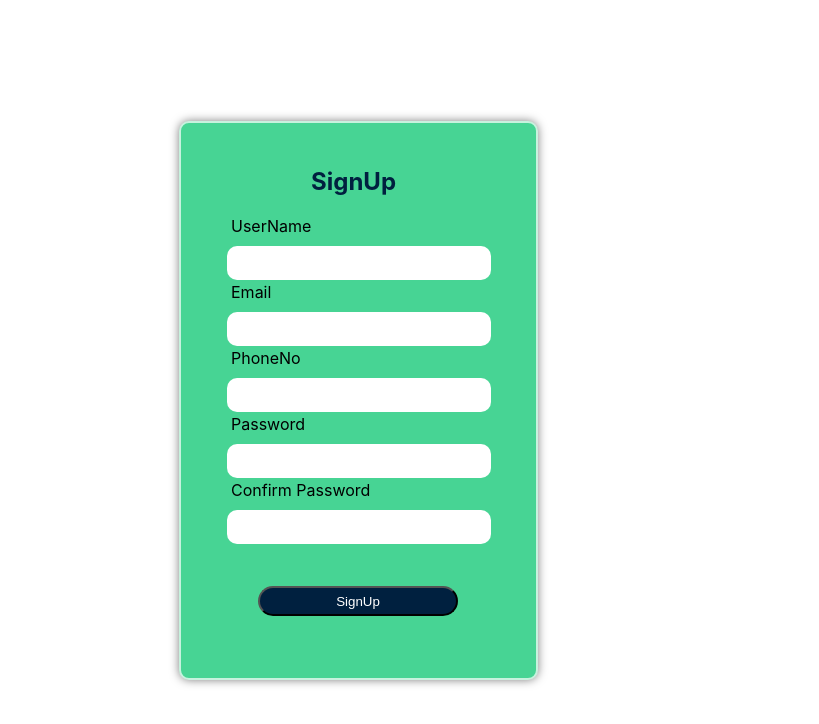
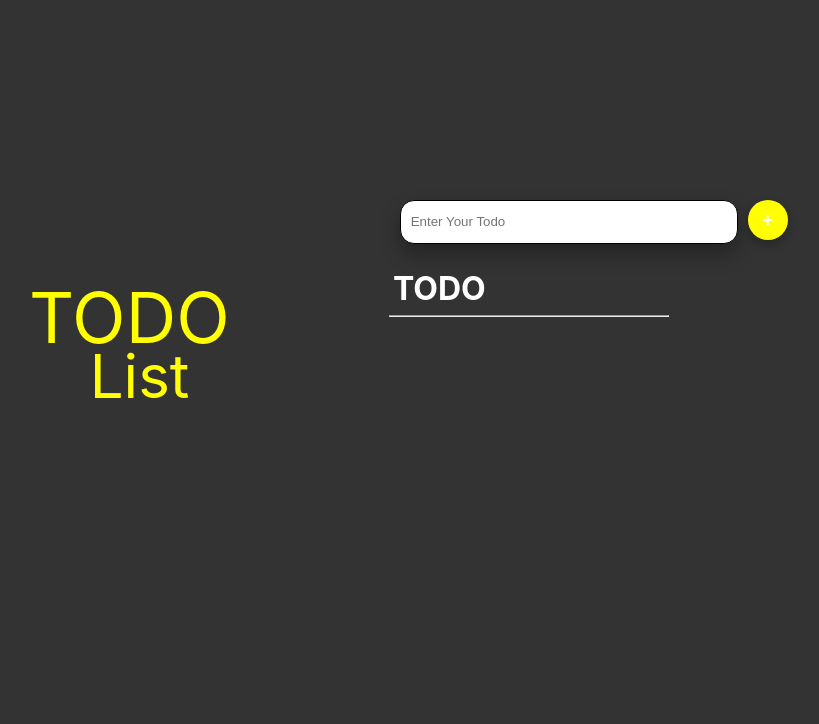
Before and after one commit to Varun1452/HackathonProject, a React (Create React App) app: page / in a window 1280 px wide. Shown: the top 724 px of the page, without its empty margins (311-1130 px from the left). Built offline with nearby package versions, Linux system fonts and the light colour scheme.

Commit message:
new code aadad

```diff
--- a/public/index.html
+++ b/public/index.html
@@ -13,7 +13,7 @@
     <!--
       manifest.json provides metadata used when your web app is installed on a
       user's mobile device or desktop. See https://developers.google.com/web/fundamentals/web-app-manifest/
-    -->
+    --><link rel="stylesheet" href="https://cdnjs.cloudflare.com/ajax/libs/font-awesome/6.4.2/css/all.min.css" integrity="sha512-z3gLpd7yknf1YoNbCzqRKc4qyor8gaKU1qmn+CShxbuBusANI9QpRohGBreCFkKxLhei6S9CQXFEbbKuqLg0DA==" crossorigin="anonymous" referrerpolicy="no-referrer" />
     <link rel="manifest" href="%PUBLIC_URL%/manifest.json" />
     <!--
       Notice the use of %PUBLIC_URL% in the tags above.
--- /dev/null
+++ b/src/App.js
@@ -0,0 +1,33 @@
+import React, { useState } from 'react'
+import Todo from './todo_list'
+import todolist from './todolist';
+import "./todo_list.css";
+
+function App() {
+  const [todo, setTodo] = useState([]);
+  let addList = (input) => {
+    if(input!=='')
+    setTodo([...todo, input]);
+  }
+
+  const deletelistitem = (key) => {
+    let newListTodo = [...todo];
+    newListTodo.splice(key,1)
+    setTodo([...newListTodo])
+  }
+  return (
+    <div className='main-container'>
+    <div className='center-container'>
+    <Todo addList={addList}/>
+      <h1 className='app-heading'>TODO</h1>
+      <hr/>{todo.map((listItem,i) => {
+        return (
+         <Todo  key= {i}  index = {i} item = {listItem} deleteItem = {deletelistitem}/>
+        )
+      })}
+    </div>
+    </div>
+  )
+}
+
+export default App
--- a/src/index.js
+++ b/src/index.js
@@ -1,16 +1,17 @@
 import React from 'react';
 import ReactDOM from 'react-dom/client';
 import './index.css';
-import Signup from './Signup';
 //import ContactUs from './Contact_Us';
 import reportWebVitals from './reportWebVitals';
 //import Login from './Login';
-const mongoose = require('mongoose');
+//import Todo from './todo_list'
+//import Signup from './Signup';
+import App from './App';
 
 const root = ReactDOM.createRoot(document.getElementById('root'));
 root.render(
   <React.StrictMode>
-    <Signup/>
+    <App/>
   </React.StrictMode>
 
 
--- /dev/null
+++ b/src/todo_list.css
@@ -0,0 +1,108 @@
+*/{
+    margin: 0;
+    padding: 0;
+  }
+  body{
+    background-color: #333;
+  }
+  .main-container{
+    /* display: flex;
+    justify-content: center;
+    align-items: center;
+    height: 100vh; */
+  }
+
+  .app-heading{
+    padding: 4px;
+    color: white;
+    /* text-align: center; */
+    text-transform: uppercase;
+    margin-left: 700px;
+    margin-bottom: -5px;
+  }
+
+  .input-box-todo{
+    margin-left: 170px;
+
+    width: 324px;
+    height: 40px;
+    border-radius: 14px;
+    border:1px solid black;
+    padding-left: 10px;
+    box-shadow: 0px 10px 20px rgba(0,0,0,0.3);
+
+  }
+  .btn{
+    width:40px;
+    height:40px;
+    border-radius: 50%;
+    border:none;
+    background-color:yellow;
+    color: white;
+    font-weight: bolder;
+    font-size: larger;
+    margin-left: 10px;
+    cursor: pointer;
+    box-shadow: 0px 5px 10px rgba(11, 10, 10, 0.3);
+    margin-top: 200px;
+
+  }
+  .add-btn:active{
+    box-shadow: none;
+  }
+  .list-container{
+    display: flex;
+    align-items: center;
+    margin-top: 5px;
+  }
+  .list-item{
+    list-style-type: none;
+    /* background-color: #596e8b; */
+    border:2px solid rgb(161, 158, 158);
+    color:white;
+    padding:3px;
+    padding-left: 5px;
+    border-radius: 5px;
+    width: 100%;
+    height: 30px;
+    display: flex;
+    align-items: center;
+    position: relative;
+    margin-top: 10px;
+  }
+  .icons{
+    position: absolute;
+    right: 10px;
+  }
+  .icons i{
+    margin: 4px;
+    font-size: large;
+    cursor: pointer;
+    transition: 0.1s;
+  }
+  .icons i:hover{
+    transform: scale(1.2);
+  }
+  .icon-delete:hover{
+    color: red;
+  }
+
+  .todo{
+  font-size: 70px;
+  color:yellow;
+  float: left;
+  margin-top: 275px;
+  margin-left: 340px;
+  }
+  .mainTodo{
+  font-size: 60px;
+  color:yellow;
+  float: left;
+  margin-top: 340px;
+  margin-left: -140px;
+
+  }
+  hr{
+    margin-left: 700px;
+    margin-right: 300px;
+  }
--- /dev/null
+++ b/src/todo_list.js
@@ -0,0 +1,31 @@
+import React from "react";
+import { useState } from "react";
+import './todo_list.css'
+
+
+
+function Todo(props) {
+    const [input, setInput] = useState('');
+
+    const handleEnterPress = (e)=>{
+        if(e.keyCode===13){
+            props.addList(input)
+            setInput("")
+        }
+    }
+
+    return (
+        <>
+
+        <div className="todo">TODO</div>
+        <div className="mainTodo">List</div>
+        <div className="input-container">
+            <input type="text" className="input-box-todo" placeholder="Enter Your Todo"  value={input}  onChange={(e) => {setInput(e.target.value)}} onClick={handleEnterPress}/>
+            <button className="btn" onClick={() =>{props.addList(input)
+             setInput("")}} >+</button>
+        </div>
+        </>
+    )
+}
+
+export default Todo;
--- /dev/null
+++ b/src/todolist.js
@@ -0,0 +1,14 @@
+import React from 'react'
+
+function todolist(props) {
+  return (
+   <li className='list-item'>
+   {props.item}
+    <span className='icons'>
+    <i className="fa-solid fa-trash icon-delete" onClick={(e) => {props.deleteitem(props.index)}}></i>
+    </span>
+   </li>
+  )
+}
+
+export default todolist;
```
